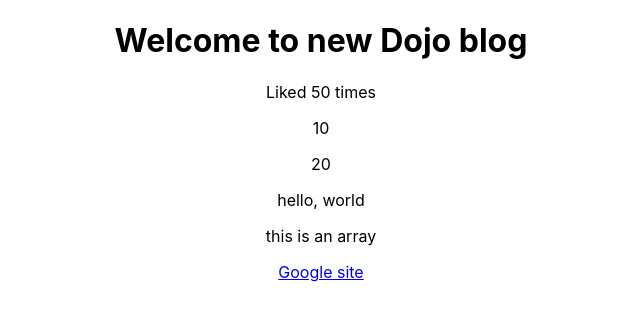
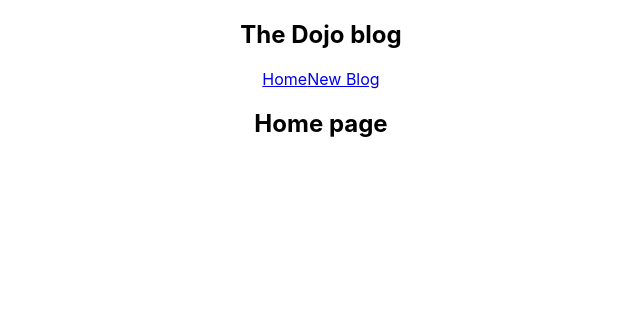
Before and after one commit to visheshofficial/learn-react, a React (Create React App) app in the folder FullModernReactTutorial/dojo-blog/: page / in a window 1280 px wide. Shown: the top 320 px of the page, without its empty margins (319-959 px from the left). Built offline with nearby package versions, Linux system fonts and the light colour scheme.

Commit message:
Lesson 5 Full React Tutoria

```diff
--- a/FullModernReactTutorial/dojo-blog/src/App.js
+++ b/FullModernReactTutorial/dojo-blog/src/App.js
@@ -1,21 +1,15 @@
 import './App.css'
+import Navbar from './Navbar'
+import Home from './Home'
 
 function App() {
   const title = 'Welcome to new Dojo blog'
-  const likes = 50
-  const google_site = 'www.google.com'
+
   return (
     <div className="App">
+      <Navbar />
       <div className="content">
-        <h1>{title}</h1>
-        <p>Liked {likes} times</p>
-
-        <p>{10}</p>
-        <p>{10 + 10}</p>
-        <p>{'hello, world'}</p>
-        <p>{['this ', 'is ', 'an ', 'array']}</p>
-
-        <a href={google_site}>Google site</a>
+        <Home />
       </div>
     </div>
   )
--- /dev/null
+++ b/FullModernReactTutorial/dojo-blog/src/Home.js
@@ -0,0 +1,9 @@
+const Home = () => {
+  return (
+    <div className="home">
+      <h2>Home page</h2>
+    </div>
+  )
+}
+
+export default Home
--- /dev/null
+++ b/FullModernReactTutorial/dojo-blog/src/Navbar.js
@@ -0,0 +1,13 @@
+const Navbar = () => {
+  return (
+    <nav className="navbar">
+      <h1>The Dojo blog</h1>
+      <div className="links">
+        <a href="/">Home</a>
+        <a href="/create">New Blog</a>
+      </div>
+    </nav>
+  )
+}
+
+export default Navbar
```
